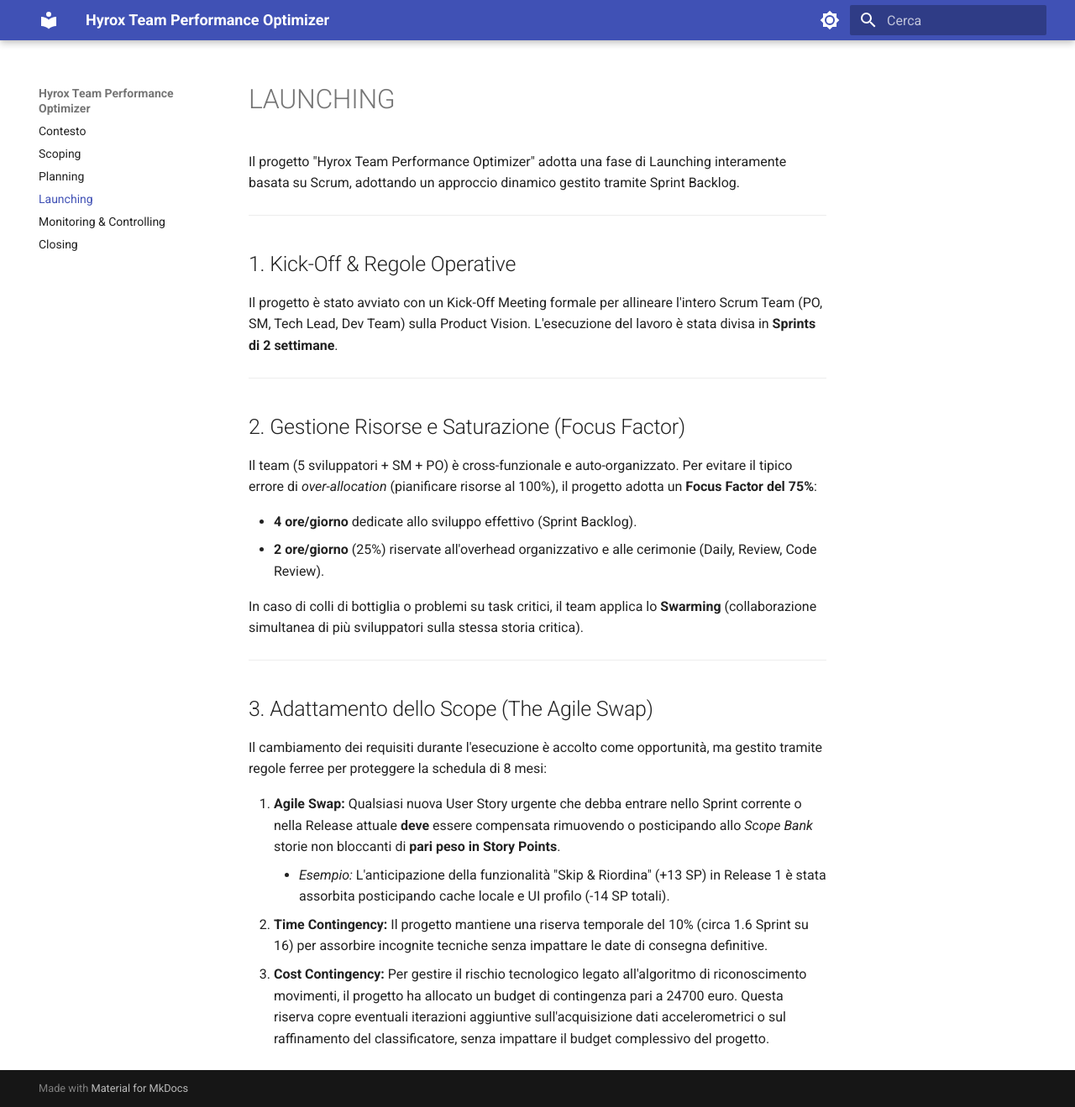
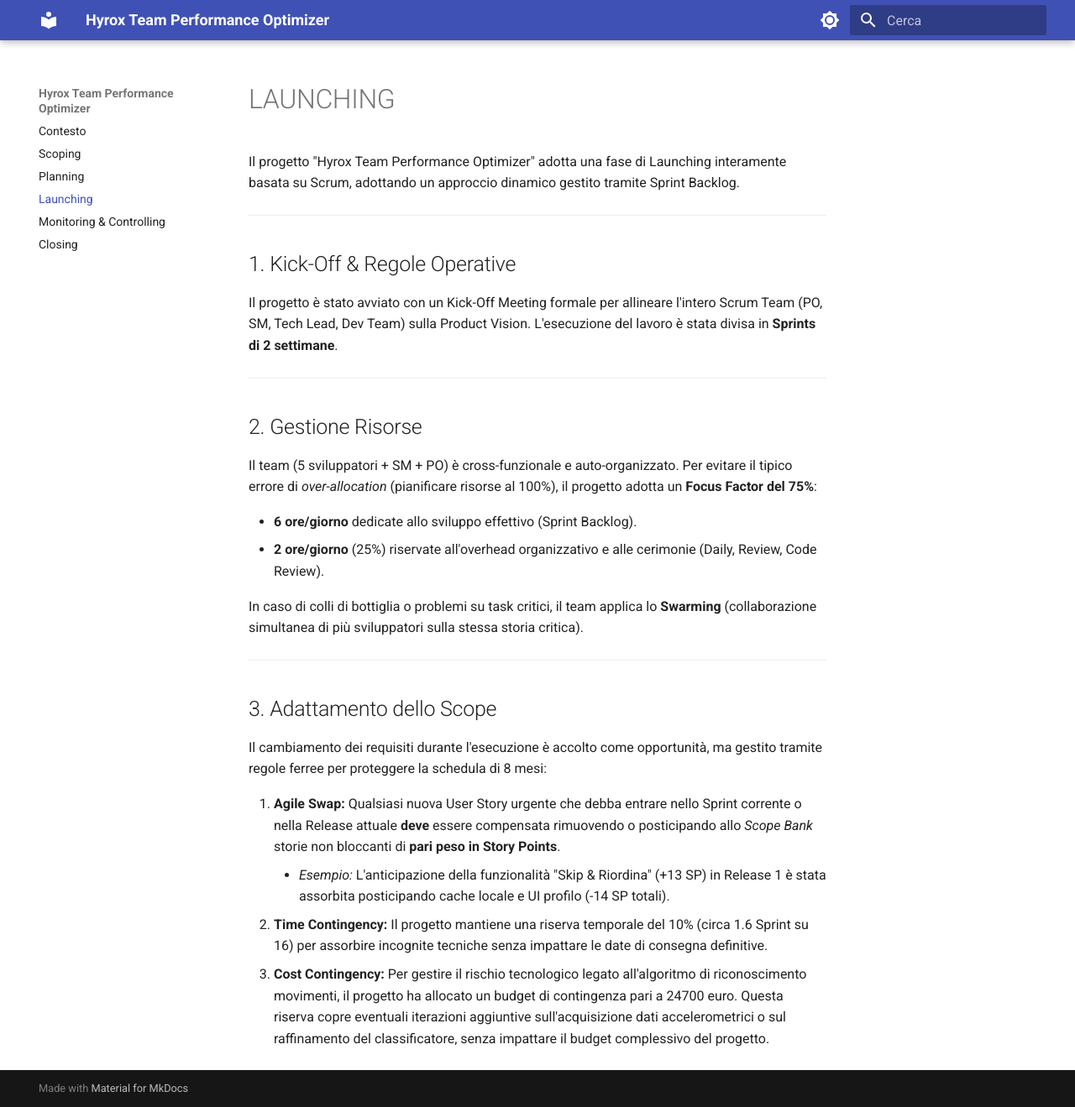
Before and after one commit to AndreaZavatta/Hyrox-Training-PM, an MkDocs documentation site: the page built from docs/3-Launching/launching.md, in a window 1280 px wide and 1319 px high. Shown: the whole window at 84% size. Built offline with MkDocs 1.6.1 and Material for MkDocs 9.7.7, drawn with Linux system fonts in a browser that asks for light colours.

Commit message:
change launching and closing

```diff
--- a/docs/3-Launching/launching.md
+++ b/docs/3-Launching/launching.md
@@ -10,18 +10,18 @@
 
 ---
 
-## 2. Gestione Risorse e Saturazione (Focus Factor)
+## 2. Gestione Risorse
 
 Il team (5 sviluppatori + SM + PO) è cross-funzionale e auto-organizzato. Per evitare il tipico errore di *over-allocation* (pianificare risorse al 100%), il progetto adotta un **Focus Factor del 75%**:
 
-* **4 ore/giorno** dedicate allo sviluppo effettivo (Sprint Backlog).
+* **6 ore/giorno** dedicate allo sviluppo effettivo (Sprint Backlog).
 * **2 ore/giorno** (25%) riservate all'overhead organizzativo e alle cerimonie (Daily, Review, Code Review).
 
 In caso di colli di bottiglia o problemi su task critici, il team applica lo **Swarming** (collaborazione simultanea di più sviluppatori sulla stessa storia critica).
 
 ---
 
-## 3. Adattamento dello Scope (The Agile Swap)
+## 3. Adattamento dello Scope
 
 Il cambiamento dei requisiti durante l'esecuzione è accolto come opportunità, ma gestito tramite regole ferree per proteggere la schedula di 8 mesi:
 
```
Also changed, not shown: docs/5-Closing/closing.md (+2 -2 lines).
